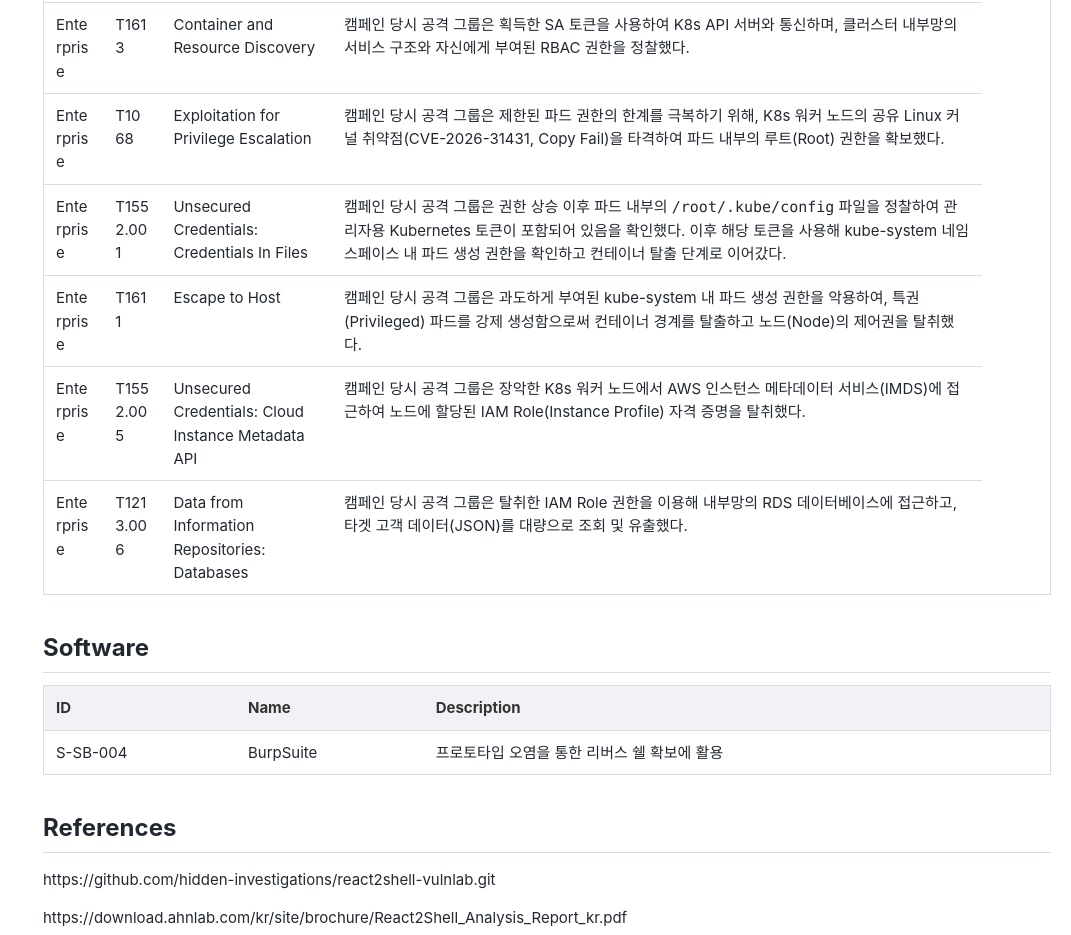
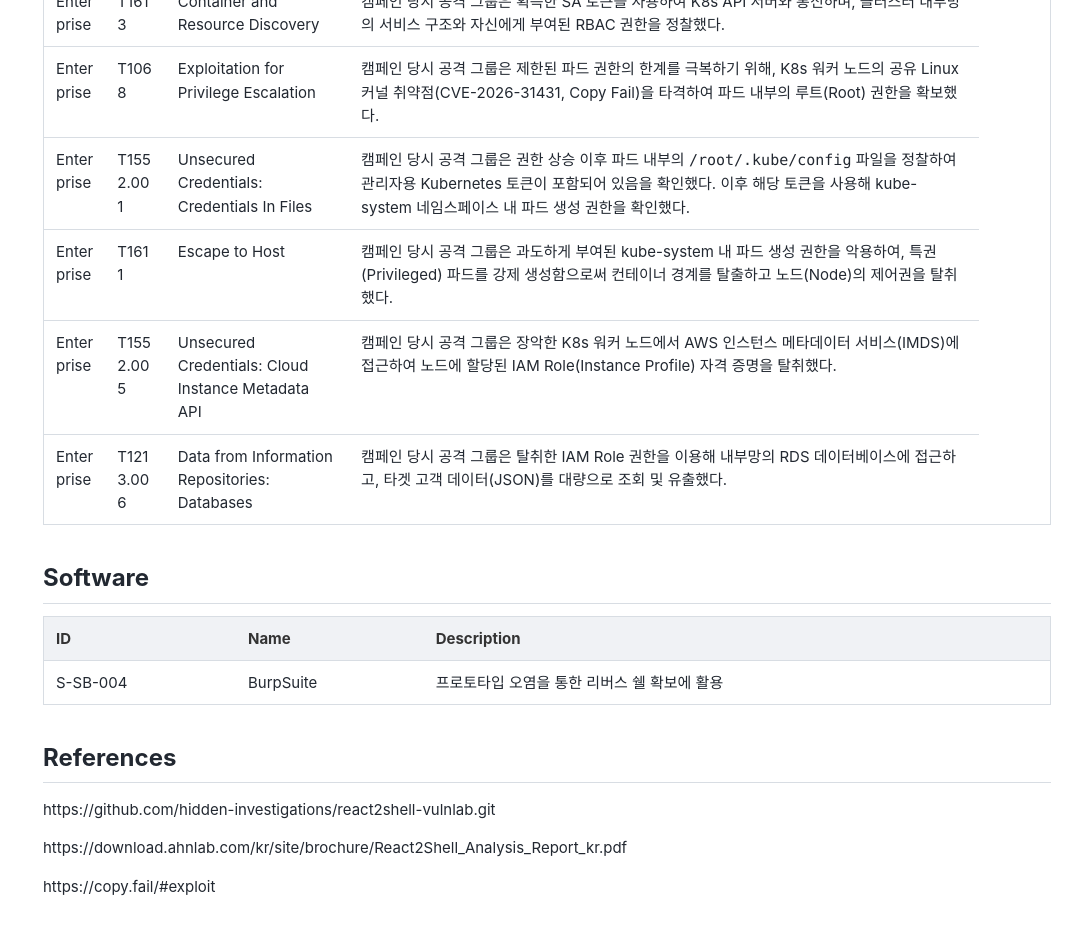
Before and after one commit to Jseanxx/Spacebar-MITRE-ATTACK-campaigns, a website: page campaigns/SB-04/index.html in a window 1280 px wide. Shown: the part 920-1855 px from the top of the page, without its empty margins (209-1280 px from the left). Drawn offline with Linux system fonts and the light colour scheme.

Commit message:
Build site

```diff
--- a/campaigns/SB-04/index.html
+++ b/campaigns/SB-04/index.html
@@ -56,7 +56,7 @@
 <tr><td>Enterprise</td><td>T1552.007</td><td>Unsecured Credentials: Container API Credentials</td><td>캠페인 당시 공격 그룹은 장악한 파드 내부에 automountServiceAccountToken: true 설정으로 인해 기본 마운트되어 있던 ServiceAccount 토큰 및 인증서를 수집했다.</td></tr>
 <tr><td>Enterprise</td><td>T1613</td><td>Container and Resource Discovery</td><td>캠페인 당시 공격 그룹은 획득한 SA 토큰을 사용하여 K8s API 서버와 통신하며, 클러스터 내부망의 서비스 구조와 자신에게 부여된 RBAC 권한을 정찰했다.</td></tr>
 <tr><td>Enterprise</td><td>T1068</td><td>Exploitation for Privilege Escalation</td><td>캠페인 당시 공격 그룹은 제한된 파드 권한의 한계를 극복하기 위해, K8s 워커 노드의 공유 Linux 커널 취약점(CVE-2026-31431, Copy Fail)을 타격하여 파드 내부의 루트(Root) 권한을 확보했다.</td></tr>
-<tr><td>Enterprise</td><td>T1552.001</td><td>Unsecured Credentials: Credentials In Files</td><td>캠페인 당시 공격 그룹은 권한 상승 이후 파드 내부의 <code>/root/.kube/config</code> 파일을 정찰하여 관리자용 Kubernetes 토큰이 포함되어 있음을 확인했다. 이후 해당 토큰을 사용해 kube-system 네임스페이스 내 파드 생성 권한을 확인하고 컨테이너 탈출 단계로 이어갔다.</td></tr>
+<tr><td>Enterprise</td><td>T1552.001</td><td>Unsecured Credentials: Credentials In Files</td><td>캠페인 당시 공격 그룹은 권한 상승 이후 파드 내부의 <code>/root/.kube/config</code> 파일을 정찰하여 관리자용 Kubernetes 토큰이 포함되어 있음을 확인했다. 이후 해당 토큰을 사용해 kube-system 네임스페이스 내 파드 생성 권한을 확인했다.</td></tr>
 <tr><td>Enterprise</td><td>T1611</td><td>Escape to Host</td><td>캠페인 당시 공격 그룹은 과도하게 부여된 kube-system 내 파드 생성 권한을 악용하여, 특권(Privileged) 파드를 강제 생성함으로써 컨테이너 경계를 탈출하고 노드(Node)의 제어권을 탈취했다.</td></tr>
 <tr><td>Enterprise</td><td>T1552.005</td><td>Unsecured Credentials: Cloud Instance Metadata API</td><td>캠페인 당시 공격 그룹은 장악한 K8s 워커 노드에서 AWS 인스턴스 메타데이터 서비스(IMDS)에 접근하여 노드에 할당된 IAM Role(Instance Profile) 자격 증명을 탈취했다.</td></tr>
 <tr><td>Enterprise</td><td>T1213.006</td><td>Data from Information Repositories: Databases</td><td>캠페인 당시 공격 그룹은 탈취한 IAM Role 권한을 이용해 내부망의 RDS 데이터베이스에 접근하고, 타겟 고객 데이터(JSON)를 대량으로 조회 및 유출했다.</td></tr>
```
